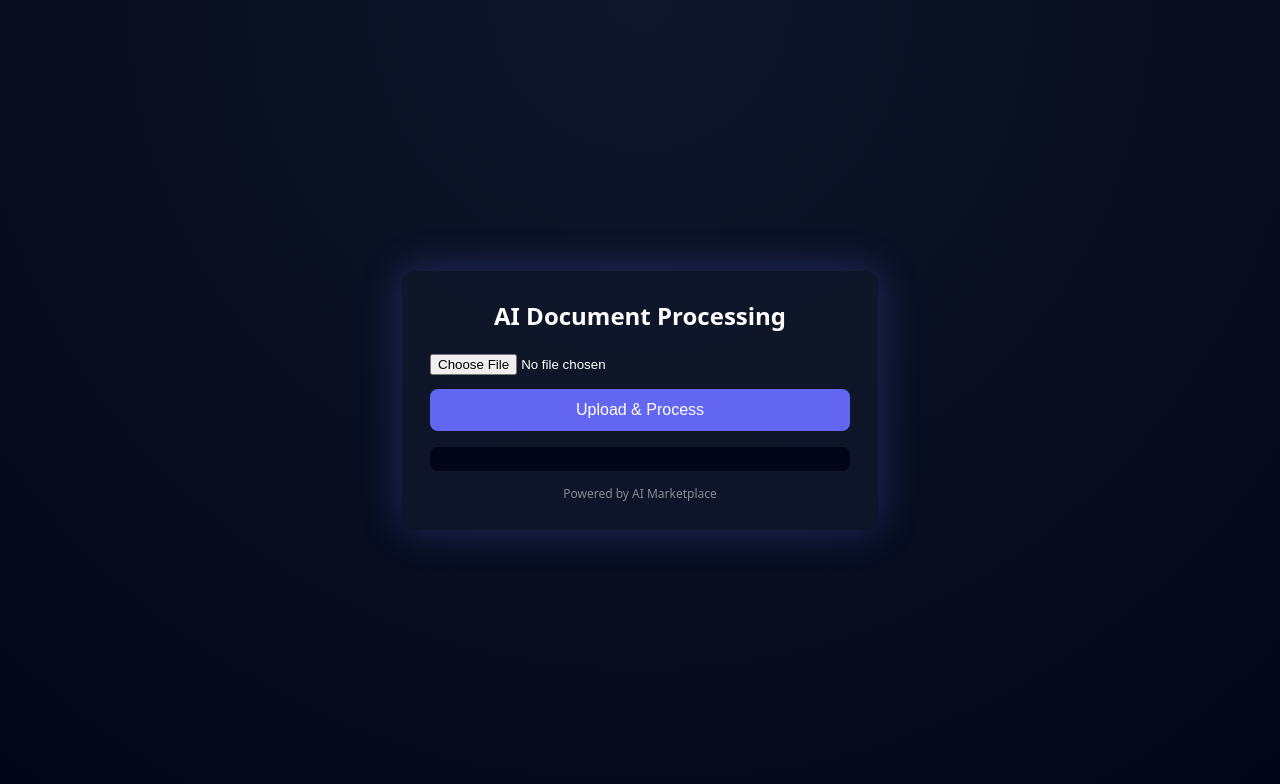
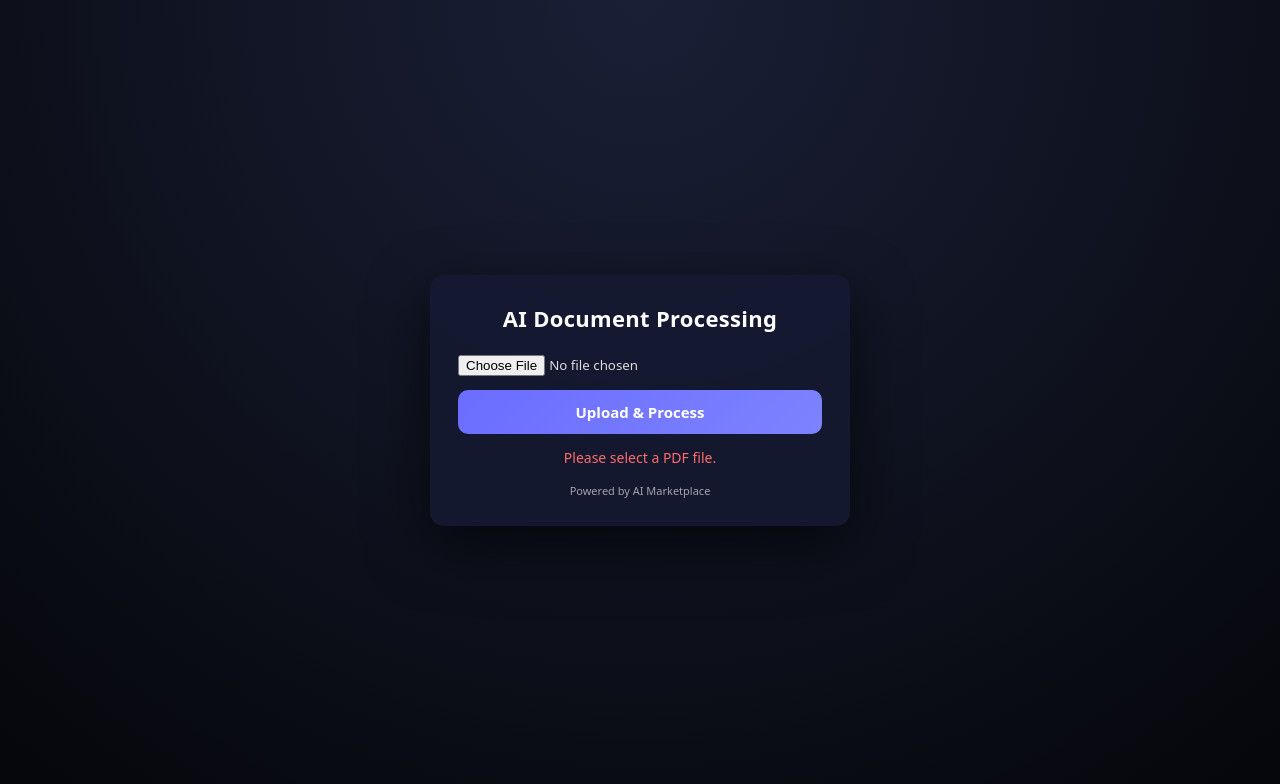
Before and after one commit to Dhruvitaliya29/ai-marketplace, a website: page task-platform/public/index.html in a window 1280 px wide. Both pictures are taken after a click on the button "Upload & Process". Drawn offline with Linux system fonts and the light colour scheme.

Commit message:
Update index.html

```diff
--- a/task-platform/public/index.html
+++ b/task-platform/public/index.html
@@ -6,96 +6,182 @@
   <meta name="viewport" content="width=device-width, initial-scale=1.0" />
 
   <style>
+    * {
+      box-sizing: border-box;
+      font-family: system-ui, -apple-system, BlinkMacSystemFont, sans-serif;
+    }
+
     body {
       margin: 0;
-      height: 100vh;
-      background: radial-gradient(circle at top, #0f172a, #020617);
+      min-height: 100vh;
+      background: radial-gradient(circle at top, #1a1f36, #05060a);
       display: flex;
+      align-items: center;
       justify-content: center;
-      align-items: center;
-      font-family: system-ui, -apple-system, BlinkMacSystemFont, sans-serif;
       color: #fff;
     }
 
     .card {
       width: 420px;
-      background: rgba(15, 23, 42, 0.9);
+      max-width: 95%;
+      background: rgba(20, 25, 50, 0.85);
       border-radius: 14px;
       padding: 28px;
-      box-shadow: 0 0 40px rgba(99, 102, 241, 0.3);
+      box-shadow: 0 20px 60px rgba(0, 0, 0, 0.6);
       text-align: center;
     }
 
     h1 {
-      margin-top: 0;
-      margin-bottom: 20px;
-      font-size: 24px;
+      margin: 0 0 20px;
+      font-size: 22px;
+      letter-spacing: 0.3px;
     }
 
     input[type="file"] {
       width: 100%;
       margin-bottom: 14px;
+      color: #ddd;
     }
 
     button {
       width: 100%;
       padding: 12px;
-      background: #6366f1;
+      border-radius: 10px;
+      border: none;
+      font-size: 15px;
+      font-weight: 600;
+      background: linear-gradient(135deg, #6a6dff, #7c83ff);
       color: #fff;
-      border: none;
-      border-radius: 8px;
-      font-size: 16px;
       cursor: pointer;
+      transition: transform 0.1s ease, opacity 0.1s ease;
     }
 
-    button:hover {
-      background: #4f46e5;
+    button:disabled {
+      opacity: 0.6;
+      cursor: not-allowed;
     }
 
-    #status {
+    button:hover:not(:disabled) {
+      transform: translateY(-1px);
+    }
+
+    .status {
       margin-top: 14px;
       font-size: 14px;
-      opacity: 0.9;
+      min-height: 18px;
     }
 
-    pre {
-      margin-top: 16px;
-      text-align: left;
-      background: #020617;
-      padding: 12px;
-      border-radius: 8px;
-      max-height: 260px;
-      overflow-y: auto;
-      font-size: 13px;
-      white-space: pre-wrap;
-      word-break: break-word;
+    .loading {
+      color: #f5c542;
     }
 
-    footer {
-      margin-top: 14px;
-      font-size: 12px;
-      opacity: 0.5;
+    .success {
+      color: #35d49a;
+    }
+
+    .error {
+      color: #ff6b6b;
+    }
+
+    .summary-box {
+      margin-top: 18px;
+      background: rgba(0, 0, 0, 0.35);
+      padding: 14px;
+      border-radius: 10px;
+      font-size: 14px;
+      text-align: left;
+      white-space: pre-wrap;
+      line-height: 1.5;
+      display: none;
+    }
+
+    .footer {
+      margin-top: 16px;
+      font-size: 11px;
+      opacity: 0.6;
     }
   </style>
 </head>
+<body>
 
-<body>
   <div class="card">
     <h1>AI Document Processing</h1>
 
-    <input type="file" id="fileInput" accept=".pdf,.png,.jpg,.jpeg,.txt" />
+    <input id="fileInput" type="file" accept=".pdf" />
 
     <button id="uploadBtn">Upload & Process</button>
 
-    <div id="status"></div>
+    <div id="status" class="status"></div>
 
-    <pre id="result"></pre>
+    <div id="summary" class="summary-box"></div>
 
-    <footer>
-      Powered by AI Marketplace
-    </footer>
+    <div class="footer">Powered by AI Marketplace</div>
   </div>
 
-  <script src="app.js"></script>
+  <script>
+    const uploadBtn = document.getElementById("uploadBtn");
+    const fileInput = document.getElementById("fileInput");
+    const statusEl = document.getElementById("status");
+    const summaryEl = document.getElementById("summary");
+
+    uploadBtn.onclick = async () => {
+      summaryEl.style.display = "none";
+      summaryEl.textContent = "";
+
+      if (!fileInput.files.length) {
+        statusEl.textContent = "Please select a PDF file.";
+        statusEl.className = "status error";
+        return;
+      }
+
+      uploadBtn.disabled = true;
+      statusEl.textContent = "Uploading document…";
+      statusEl.className = "status loading";
+
+      try {
+        // STEP 1: Upload
+        const formData = new FormData();
+        formData.append("document", fileInput.files[0]);
+
+        const uploadRes = await fetch("/upload", {
+          method: "POST",
+          body: formData
+        });
+
+        if (!uploadRes.ok) throw new Error("Upload failed");
+
+        const uploadData = await uploadRes.json();
+        const taskId = uploadData.taskId;
+
+        statusEl.textContent = "Processing with AI…";
+
+        // STEP 2: Process
+        const processRes = await fetch(`/process/${taskId}`, {
+          method: "POST"
+        });
+
+        if (!processRes.ok) throw new Error("Processing failed");
+
+        const result = await processRes.json();
+
+        if (!result.summary || result.summary.trim().length === 0) {
+          throw new Error("No summary generated");
+        }
+
+        statusEl.textContent = "Completed ✓";
+        statusEl.className = "status success";
+
+        summaryEl.textContent = result.summary;
+        summaryEl.style.display = "block";
+
+      } catch (err) {
+        statusEl.textContent = err.message;
+        statusEl.className = "status error";
+      } finally {
+        uploadBtn.disabled = false;
+      }
+    };
+  </script>
+
 </body>
 </html>
```
